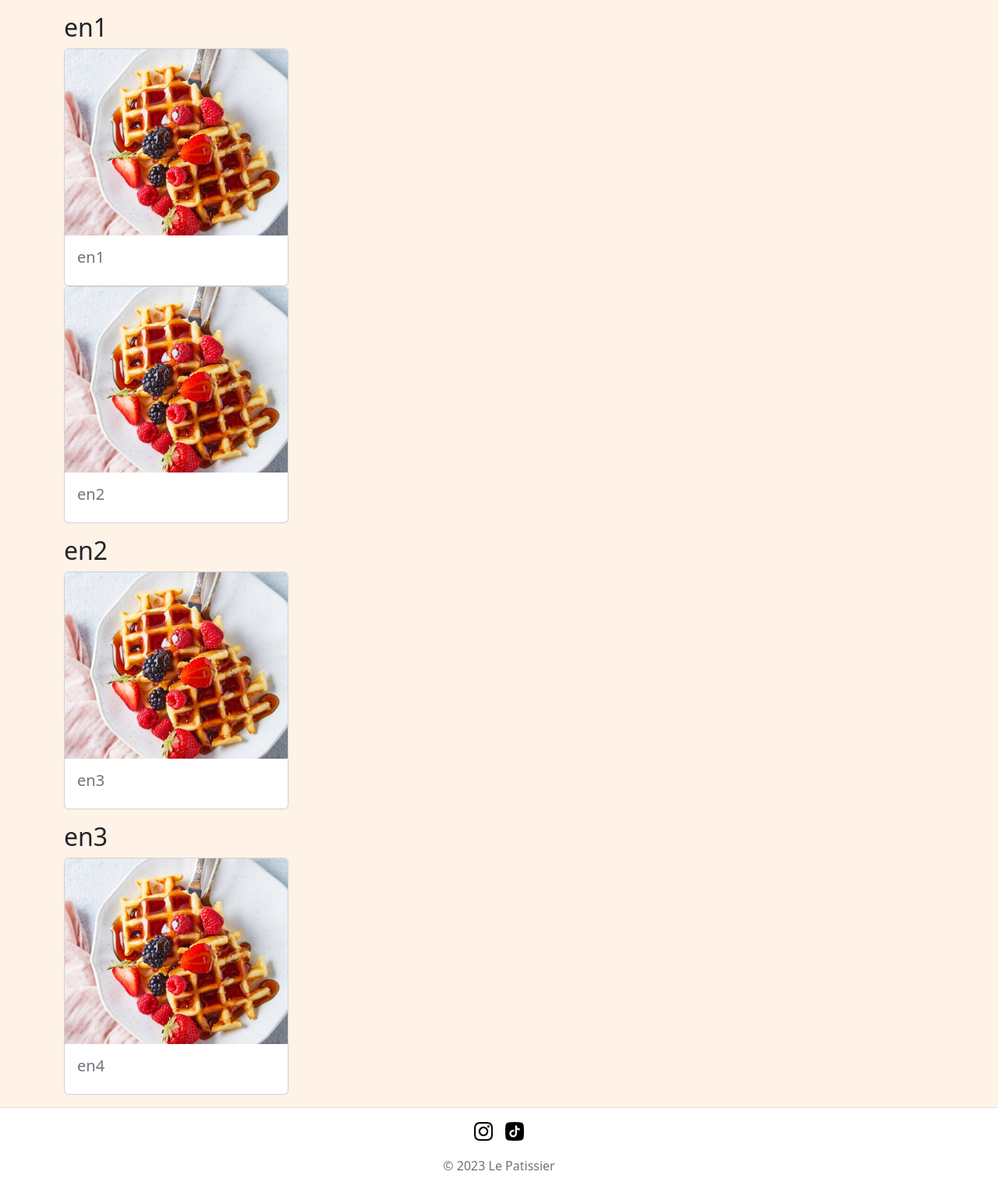
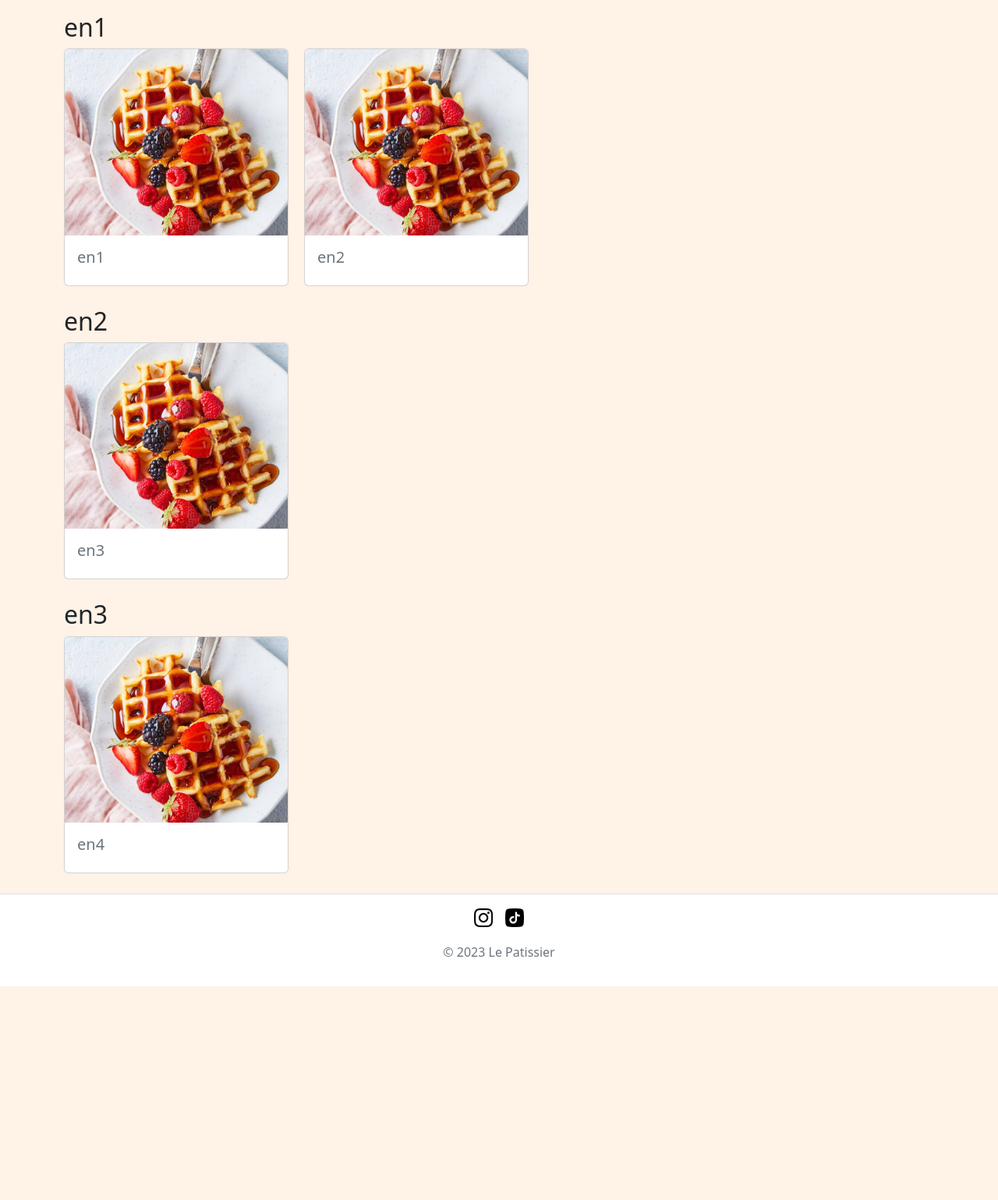
Before and after one commit to morenopilaralejandro/lepatissier, a PHP site: page /view/menu.php in a window 1280 px wide. Shown: the part 67-1606 px from the top of the page at 78% size. After the commit the page ends 1332 px from the top, so only its background shows below. Run offline with PHP 8.4, Linux system fonts and the light colour scheme; data comes from the database, SQL or seed files in the repository.

Commit message:
menu display flex

```diff
--- a/css/style.css
+++ b/css/style.css
@@ -38,7 +38,15 @@ header .nav-item {
     margin-left: 20px;
 }
 
-.card.prod img {
+.prod .card {
+    margin-bottom: 10px;
+}
+
+.prod .card + .card{
+    margin-left: 20px;
+}
+
+.prod .card img {
     max-width: 1080px;
     max-height: 720px;
 
@@ -47,7 +55,9 @@ header .nav-item {
 
 /*tablet*/
 @media only screen and (min-width: 600px) {
-
+    .prod {
+        display: flex;
+    }
 }
 
 /*Desktop*/
@@ -59,4 +69,8 @@ header .nav-item {
     .header-responsive {
         display: none;
     }
+
+    .prod {
+        display: flex;
+    }
 }
--- a/php/class/Cat.php
+++ b/php/class/Cat.php
@@ -4,6 +4,23 @@ class Cat {
     private int $catId;
     private string $catNameEn;
     private string $catNameEs;
+
+    //function
+    public function getCatNameByLangCode(string $langCode): string {
+        $catName = "";
+        switch($langCode) {
+            case 'en':
+                $catName = $this->catNameEn;
+                break;
+            case 'es':
+                $catName = $this->catNameEs;
+                break;
+            default:
+                $catName = $this->catNameEn;
+                break;
+        }
+        return $catName;
+    }
 
     //db
     public function getCatByCatId(int $catId): mysqli_result {
--- a/view/menu.php
+++ b/view/menu.php
@@ -53,17 +53,7 @@
 
         <?php
             foreach($catArr as $c) {
-                switch($langCode) {
-                    case 'en':
-                        $catName = $c->getCatNameEn();
-                        break;
-                    case 'es':
-                        $catName = $c->getCatNameEn();;
-                        break;
-                    default:
-                        $catName = $c->getCatNameEn();
-                        break;
-                }
+                $catName = $c->getCatNameByLangCode($langCode);
 
                 $prodObj = Prod::factory();
                 $prodResult = $prodObj->getProdByCatId($c->getCatId());
@@ -85,24 +75,12 @@
 
                 echo "<div class='container mb-3'>";
                     echo "<h2>{$catName}</h2>";
+                    echo "<div class='prod justify-content-start'>";
                         foreach($prodArr as $p) {
-                        switch($langCode) {
-                            case 'en':
-                                $prodName = $p->getProdNameEn();
-                                $prodDesc = $p->getProdDescEn();
-                                break;
-                            case 'es':
-                                $prodName = $p->getProdNameEs();
-                                $prodDesc = $p->getProdDescEs();
-                                break;
-                            default:
-                                $prodName = $p->getProdNameEn();
-                                $prodDesc = $p->getProdDescEn();
-                                break;
-                        }
-
+                            $prodName = $p->getProdNameByLangCode($langCode);
+                            $prodDesc = $p->getProdDescByLangCode($langCode);
                             echo "<a href='{$path}/view/item.php?id={$p->getProdId()}'
-                            class='card prod text-muted text-decoration-none'
+                                class='card text-muted text-decoration-none'
                                 style='width: 18rem;'>";
                                 echo "<img class='card-img-top'
                                     src='{$path}img/products/default.png'
@@ -112,6 +90,7 @@
                                 echo "</div>";
                             echo "</a>";
                         }
+                    echo "</div>";
                 echo "</div>";
             }
         ?>
```
Also changed, not shown: php/class/Prod.php (+33 -0 lines). Lines whose indentation alone changed are shown as unchanged.
